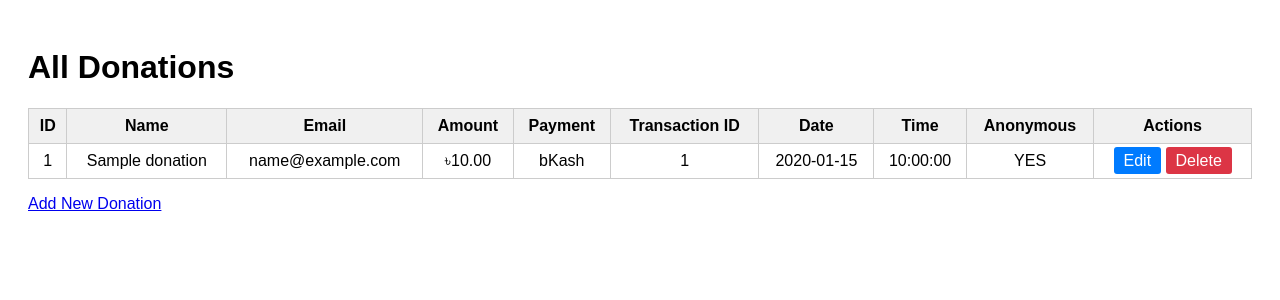
After one commit to Naimur444/php-tutorial, a PHP site: page /view-donations.php in a window 1280 px wide. The commit adds this page. Shown: the top 300 px of the page. Run offline with PHP 8.4, Linux system fonts and the light colour scheme; tables that the repository leaves empty hold one stand-in row (values such as "Sample post").

Commit message:
added view all donations file

```diff
--- a/index.php
+++ b/index.php
@@ -31,5 +31,6 @@
     <a href="form.php">Make a Donation</a>
     <a href="search.php">Find Donors</a>
     <a href="top-donors.php">Yesterday's Top Donor</a>
+    <a href="view-donations.php">View All Donations</a>
 </body>
 </html>
--- /dev/null
+++ b/view-donations.php
@@ -0,0 +1,74 @@
+<?php
+include 'db.php';
+
+// Handle deletion if delete_id is set
+if(isset($_GET['delete_id'])) {
+    $delete_id = intval($_GET['delete_id']);
+    $conn->query("DELETE FROM donations WHERE id = $delete_id");
+    header("Location: view-donations.php");
+    exit;
+}
+
+// Fetch all donations
+$result = $conn->query("SELECT * FROM donations ORDER BY donation_date DESC, donation_time DESC");
+?>
+
+<!DOCTYPE html>
+<html lang="en">
+<head>
+    <meta charset="UTF-8">
+    <title>All Donations</title>
+    <style>
+        body { font-family: Arial, sans-serif; padding: 20px; }
+        table { width: 100%; border-collapse: collapse; margin-top: 20px; }
+        th, td { border: 1px solid #ccc; padding: 8px; text-align: center; }
+        th { background-color: #f0f0f0; }
+        a.button { padding: 5px 10px; text-decoration: none; background: #007bff; color: #fff; border-radius: 3px; }
+        a.button:hover { background: #0056b3; }
+        a.button.delete { background: #dc3545; }
+        a.button.delete:hover { background: #a71d2a; }
+    </style>
+</head>
+<body>
+
+<h1>All Donations</h1>
+<table>
+    <tr>
+        <th>ID</th>
+        <th>Name</th>
+        <th>Email</th>
+        <th>Amount</th>
+        <th>Payment</th>
+        <th>Transaction ID</th>
+        <th>Date</th>
+        <th>Time</th>
+        <th>Anonymous</th>
+        <th>Actions</th>
+    </tr>
+    <?php if($result->num_rows > 0): ?>
+        <?php while($donor = $result->fetch_assoc()): ?>
+            <tr>
+                <td><?php echo $donor['id']; ?></td>
+                <td><?php echo htmlspecialchars($donor['name']); ?></td>
+                <td><?php echo htmlspecialchars($donor['email']); ?></td>
+                <td>৳<?php echo htmlspecialchars($donor['amount']); ?></td>
+                <td><?php echo htmlspecialchars($donor['payment_method']); ?></td>
+                <td><?php echo htmlspecialchars($donor['transaction_id']); ?></td>
+                <td><?php echo htmlspecialchars($donor['donation_date']); ?></td>
+                <td><?php echo htmlspecialchars($donor['donation_time']); ?></td>
+                <td><?php echo htmlspecialchars($donor['anonymous']); ?></td>
+                <td>
+                    <a class="button" href="edit.php?id=<?php echo $donor['id']; ?>">Edit</a>
+                    <a class="button delete" href="view-donations.php?delete_id=<?php echo $donor['id']; ?>" onclick="return confirm('Are you sure?')">Delete</a>
+                </td>
+            </tr>
+        <?php endwhile; ?>
+    <?php else: ?>
+        <tr><td colspan="10">No donations found.</td></tr>
+    <?php endif; ?>
+</table>
+
+<p><a href="form.php">Add New Donation</a></p>
+
+</body>
+</html>
```
